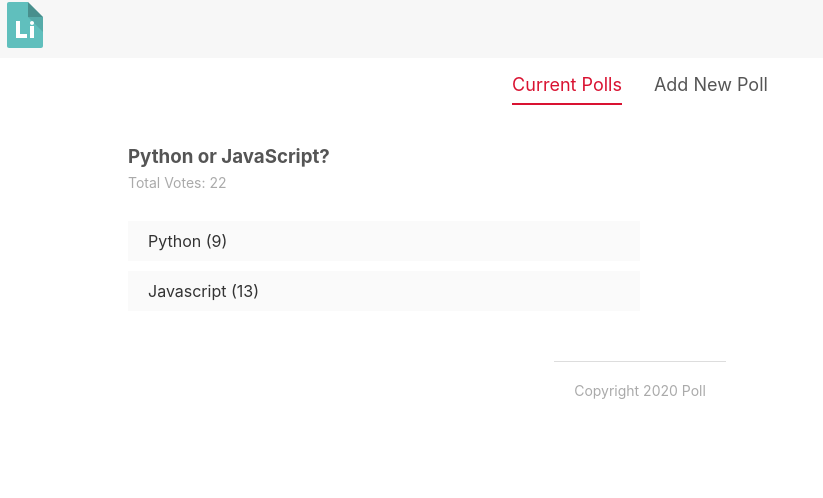
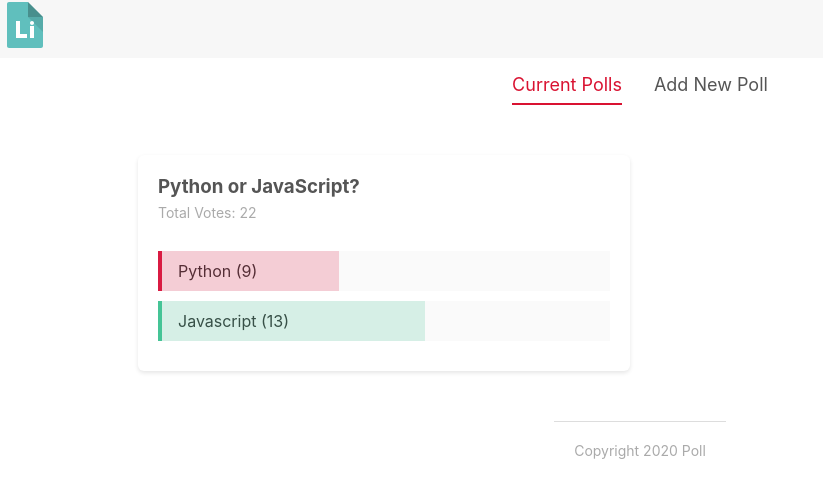
Before and after one commit to mathewbwilliamson/svelte-polls-tutorial, a Svelte app: page / in a window 1280 px wide. Shown: the top 498 px of the page, without its empty margins (0-823 px from the left). Built offline with nearby package versions, Linux system fonts and the light colour scheme.

Commit message:
App is mostly done, now to add stores

```diff
--- a/src/App.svelte
+++ b/src/App.svelte
@@ -30,6 +30,20 @@
     activeItem = "Current Polls";
     console.log("TEST", polls);
   };
+
+  const handleVote = e => {
+    const { id, option } = e.detail;
+    let copiedPolls = [...polls];
+    let upvotedPoll = copiedPolls.find(poll => poll.id === id);
+
+    if (option === "a") {
+      upvotedPoll.votesA++;
+    } else if (option === "b") {
+      upvotedPoll.votesB++;
+    }
+
+    polls = copiedPolls;
+  };
 </script>
 
 <style>
@@ -43,7 +57,7 @@
 <main>
   <Tabs {items} {activeItem} on:tabChange={handleTabChange} />
   {#if activeItem === 'Current Polls'}
-    <Polls {polls} />
+    <Polls {polls} on:vote={handleVote} />
   {:else if activeItem === 'Add New Poll'}
     <CreatePollForm on:addPoll={handleAdd} />
   {/if}
--- a/src/components/PollDetails.svelte
+++ b/src/components/PollDetails.svelte
@@ -1,8 +1,19 @@
 <script>
+  import Card from "../shared/Card.svelte";
+  import { createEventDispatcher } from "svelte";
+
+  const dispatch = createEventDispatcher();
   export let poll;
 
   // Reactive values
   $: totalVotes = poll.votesA + poll.votesB;
+  $: percentA = Math.floor((100 / totalVotes) * poll.votesA) || 0;
+  $: percentB = Math.floor((100 / totalVotes) * poll.votesB) || 0;
+
+  // Handling votes
+  const handleVote = (option, id) => {
+    dispatch("vote", { option, id });
+  };
 </script>
 
 <style>
@@ -33,19 +44,37 @@
     display: inline-block;
     padding: 10px 20px;
   }
+
+  .percent {
+    height: 100%;
+    position: absolute;
+    box-sizing: border-box;
+  }
+
+  .percent-a {
+    background: rgba(217, 27, 66, 0.2);
+    border-left: 4px solid #d91b42;
+  }
+
+  .percent-b {
+    background: rgba(69, 196, 150, 0.2);
+    border-left: 4px solid #45c496;
+  }
 </style>
 
-<div class="poll">
-  <h3>{poll.question}</h3>
-  <p>Total Votes: {totalVotes}</p>
-  <div class="answer">
-    <div class="percent percent-a">
+<Card>
+  <div class="poll">
+    <h3>{poll.question}</h3>
+    <p>Total Votes: {totalVotes}</p>
+    <div class="answer" on:click={() => handleVote('a', poll.id)}>
+      <div class="percent percent-a" style="width: {percentA}%" />
       <span>{poll.answerA} ({poll.votesA})</span>
+
+    </div>
+    <div class="answer" on:click={() => handleVote('b', poll.id)}>
+      <div class="percent percent-b" style="width: {percentB}%" />
+      <span>{poll.answerB} ({poll.votesB})</span>
+
     </div>
   </div>
-  <div class="answer">
-    <div class="percent percent-b">
-      <span>{poll.answerB} ({poll.votesB})</span>
-    </div>
-  </div>
-</div>
+</Card>
--- a/src/components/Polls.svelte
+++ b/src/components/Polls.svelte
@@ -12,6 +12,6 @@
 
 <div class="poll-list">
   {#each polls as poll (poll.id)}
-    <PollDetails {poll} />
+    <PollDetails {poll} on:vote />
   {/each}
 </div>
--- /dev/null
+++ b/src/shared/Card.svelte
@@ -0,0 +1,13 @@
+<style>
+  .card {
+    background: white;
+    padding: 20px;
+    border-radius: 6px;
+    box-shadow: 0px 2px 4px rgba(0, 0, 0, 0.1);
+    margin: 10px 10px;
+  }
+</style>
+
+<div class="card">
+  <slot />
+</div>
```
